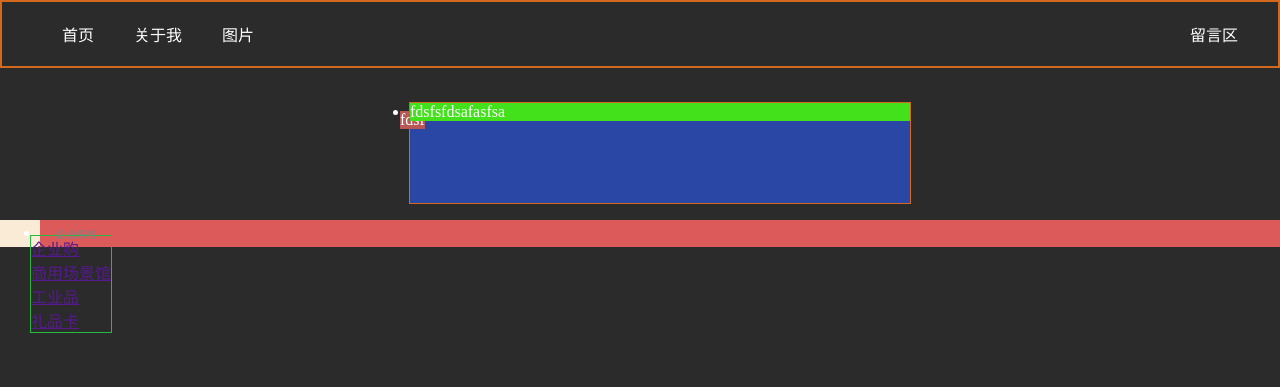
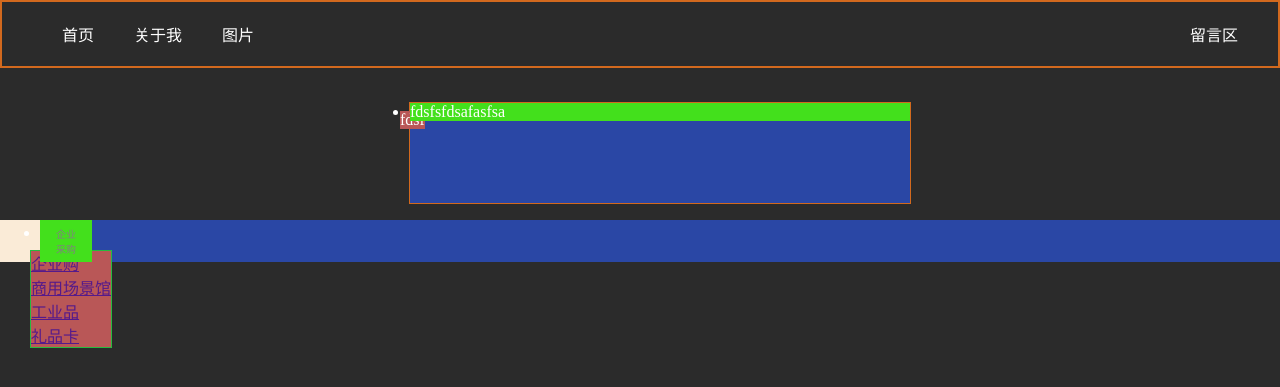
Before and after one commit to sep85911/FlaskProject, a Flask app: template templates/Main.html in a window 1280 px wide. Shown: the top 387 px of the page. Run offline with Flask 2, Linux system fonts and the light colour scheme; the template is opened without the code that fills it, so the values that code supplies are empty; some libraries are stand-ins or nearby versions.

Commit message:
201807301743

```diff
--- a/static/css/Main.css
+++ b/static/css/Main.css
@@ -62,7 +62,7 @@ body {
 }
 
 #head-downlist{
-    background-color: rgb(221, 90, 90);
+    background-color: rgb(42, 71, 165);
     position: relative;
 }
 
@@ -71,8 +71,10 @@ body {
     padding:6px 16px;
     font-size: x-small;
     color:gray;
+    width:20px;
     z-index:2;
     position: relative;
+    background-color: rgb(67, 224, 28)
 }
 
 #head-submenu {
@@ -81,6 +83,7 @@ body {
     border-style:solid;
     border-width: 1px;
     border-color:rgb(38, 187, 63);
-    /* z-index: 1; */
+    z-index: 1;
     position: absolute;
+    background-color: rgb(185, 87, 87)
 }
```
Also changed, not shown: static/css/JDMain.css (+18 -7 lines).
